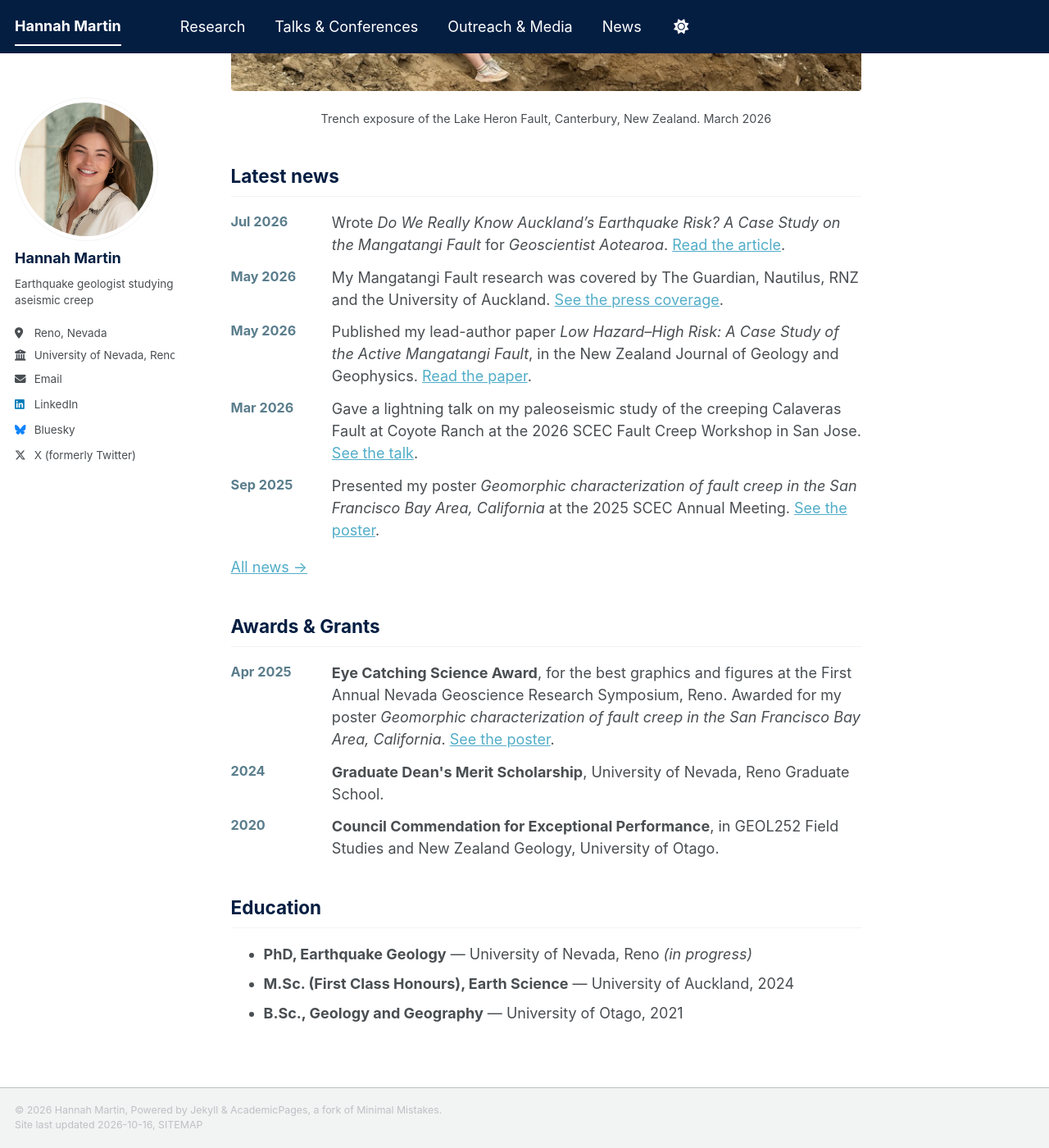
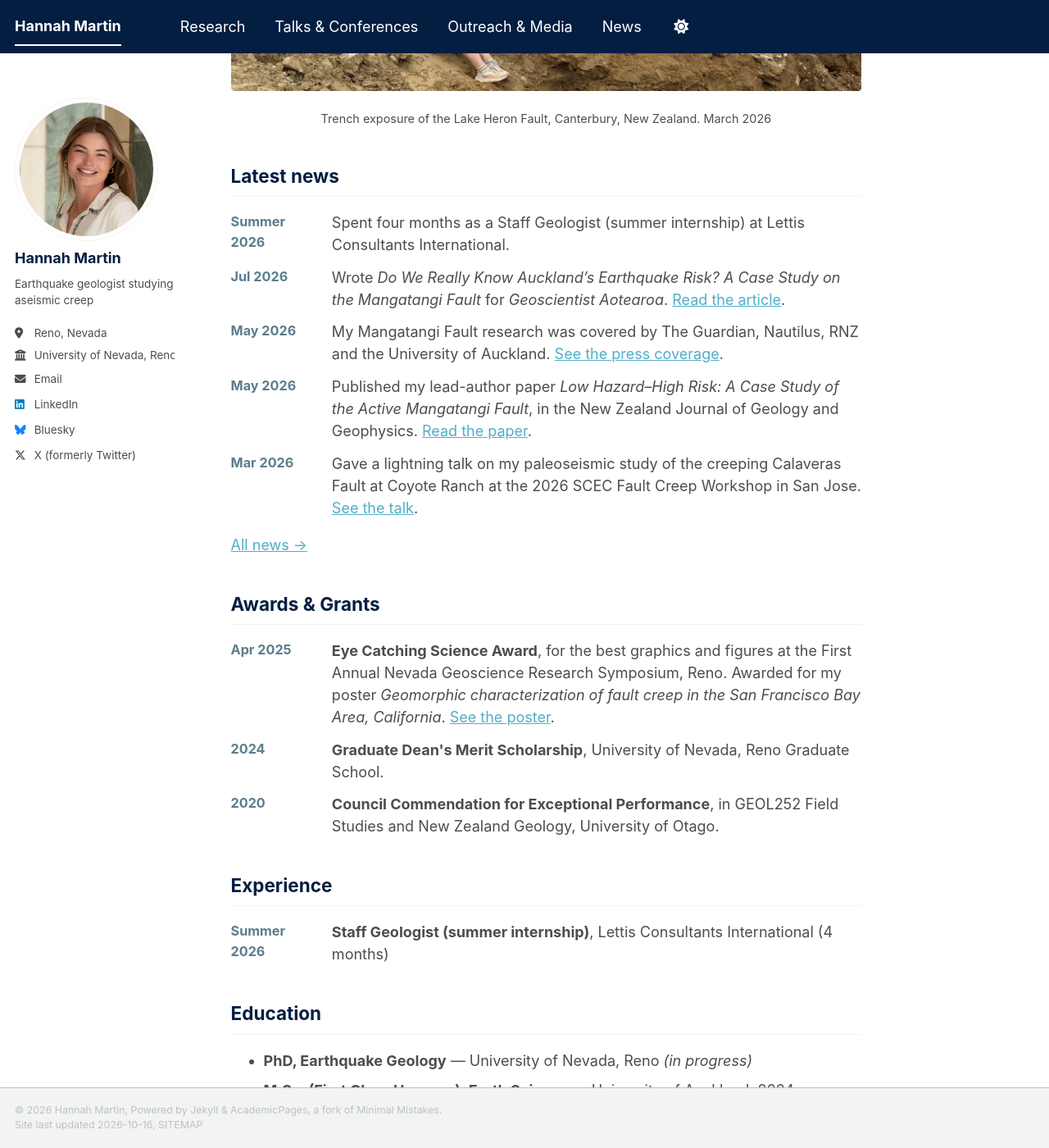
Before and after one commit to HannahMartinGeology/hannahmartingeology.github.io, a Jekyll site: the page built from _pages/about.md, in a window 1280 px wide and 1400 px high, scrolled down 686 px. Shown: the whole window at 82% size. Built offline with Jekyll 4.4.1, drawn with Linux system fonts in a browser that asks for light colours; a style sheet for code colours, icons or effects is not loaded.

Commit message:
Add Experience section with Lettis Consultants International internship
Co-Authored-By: Claude Opus 5.5 (1M context) <noreply@anthropic.com>
Claude-Session: https://claude.ai/code/session_01DgkcoPr1qNd1CjQ2i3f6tK

```diff
--- a/_data/news.yml
+++ b/_data/news.yml
@@ -2,6 +2,9 @@
 #   date: YYYY-MM-DD   (used for ordering and shown as "Mon YYYY")
 #   when: optional text shown instead of the date, e.g. "2024" if the month is unknown
 #   text: one or two sentences (Markdown links allowed)
+- date: 2026-07-15
+  when: "Summer 2026"
+  text: "Spent four months as a Staff Geologist (summer internship) at Lettis Consultants International."
 - date: 2026-07-01
   when: "Jul 2026"
   text: "Wrote *Do We Really Know Auckland's Earthquake Risk? A Case Study on the Mangatangi Fault* for *Geoscientist Aotearoa*. [Read the article](/outreach/ga-2026-mangatangi-article/)."
--- a/_pages/about.md
+++ b/_pages/about.md
@@ -27,6 +27,12 @@ Awards &amp; Grants
 {% endfor %}
 </ul>
 
+Experience
+------
+<ul class="news-list">
+  <li><span class="news-date">Summer 2026</span> <span><strong>Staff Geologist (summer internship)</strong>, Lettis Consultants International (4 months)</span></li>
+</ul>
+
 Education
 ------
 * **PhD, Earthquake Geology** — University of Nevada, Reno *(in progress)*
```
